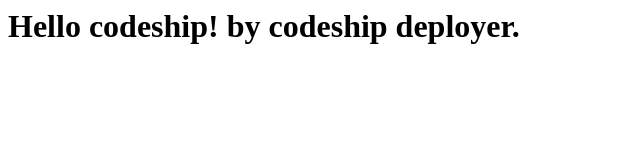
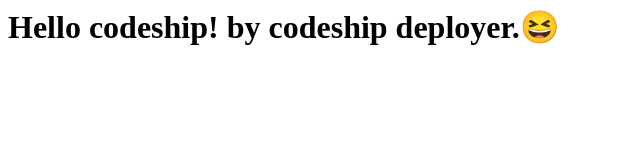
Before and after one commit to iq3addLi/learn-codeship, a website: page docs/index.html in a window 1280 px wide. Shown: the whole page, without its empty margins (0-640 px from the left). Drawn offline with Linux system fonts and the light colour scheme.

Commit message:
Detouch policy and retry.

```diff
--- a/docs/index.html
+++ b/docs/index.html
@@ -4,7 +4,7 @@
 </head>
 
 <body>
-    <h1>Hello codeship! by codeship deployer.</h1>
+    <h1>Hello codeship! by codeship deployer.😆</h1>
 </body>
 
 </html>
```
